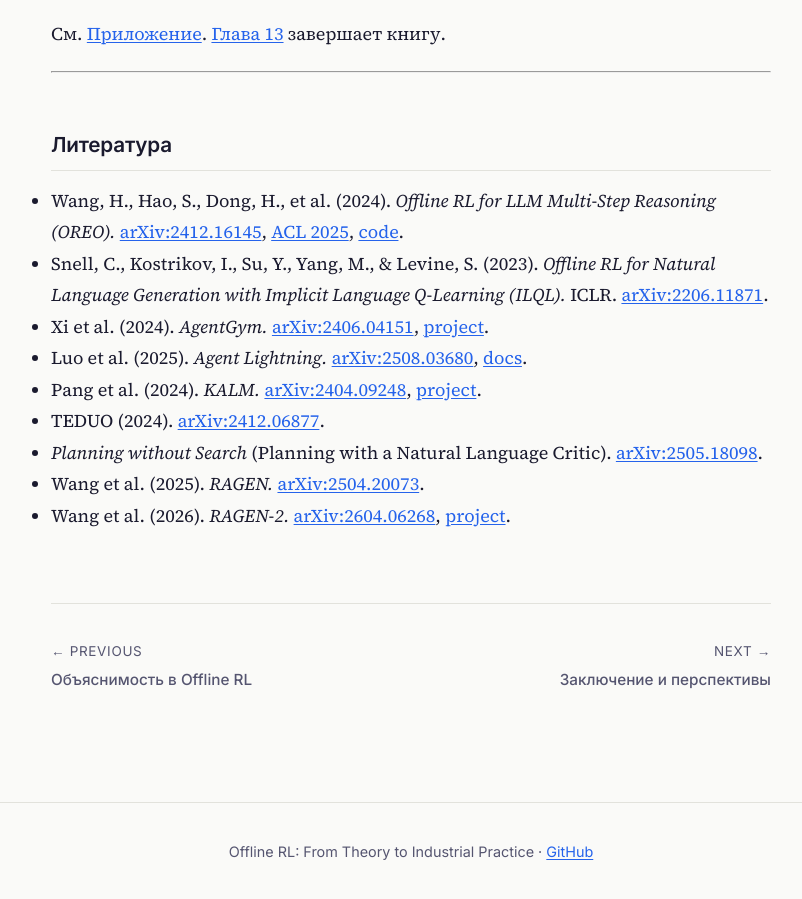
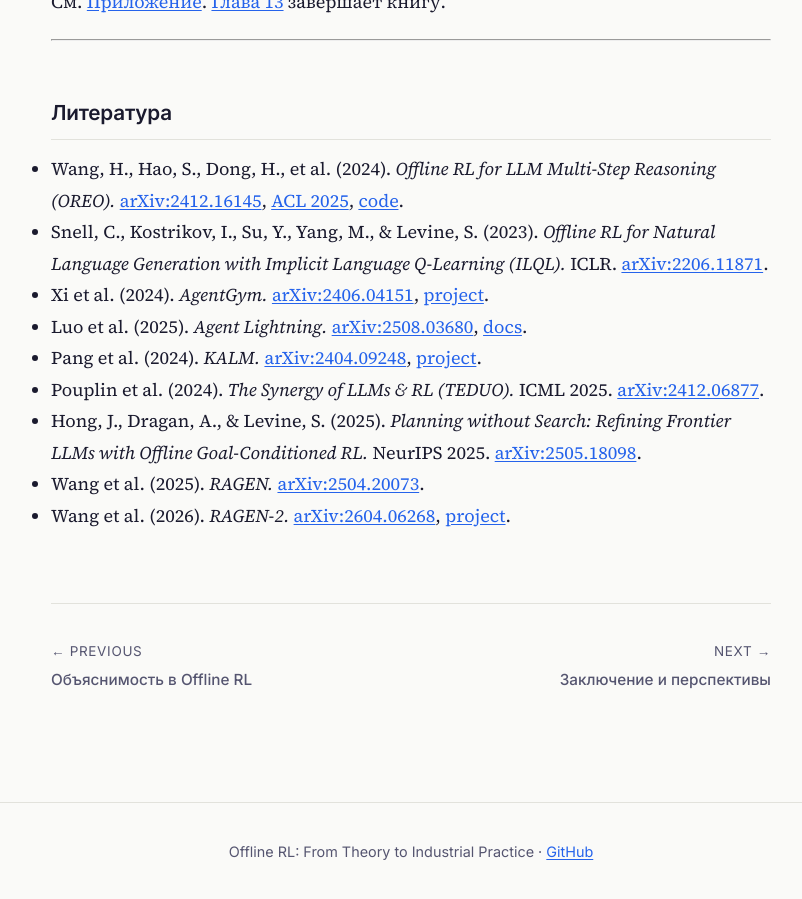
Before and after one commit to corba777/offline-rl-book, a Jekyll site: the page built from ru/chapter12.md, in a window 1280 px wide and 900 px high, scrolled down 9733 px. Shown: the whole window, without its empty margins (229-1031 px from the left). Built offline with Jekyll 4.4.1, drawn with Linux system fonts in a browser that asks for light colours; nearby versions of some CDN libraries; some of the changed text lies outside the part shown.

Commit message:
ch12: ILQL + policy-constraint row; citation authors/venues (OREO/TEDUO/PwS); DPO wording

```diff
--- a/en/chapter12.html
+++ b/en/chapter12.html
@@ -236,7 +236,7 @@
 <ol>
 <li><strong>Replay in sandbox</strong> — re-execute tool calls against cached fixtures or recorded API responses (when safe and deterministic).</li>
 <li><strong>Verifiers</strong> — unit tests, SQL result checks, retrieval precision, code execution outcomes.</li>
-<li><strong>Learned critics</strong> — FQE-style $Q(s,a)$ or goal-conditioned value models trained on logs. <em>Planning without Search</em> — <a href="https://arxiv.org/abs/2505.18098">Planning with a Natural Language Critic</a> (sometimes abbreviated PNLC or PLNC in secondary sources) — uses offline goal-conditioned values as a <strong>natural-language critic</strong> at inference without fine-tuning the base LLM.</li>
+<li><strong>Learned critics</strong> — FQE-style $Q(s,a)$ or goal-conditioned value models trained on logs. <em>Planning without Search</em> (<a href="https://arxiv.org/abs/2505.18098">Hong et al., 2025</a>) — uses offline goal-conditioned values as a <strong>natural-language critic</strong> at inference without fine-tuning the base LLM.</li>
 <li><strong>Human or A/B review</strong> — expensive but necessary for high-stakes deploy.</li>
 </ol>
 <p>Offline RL for agents fails quietly when OPE measures <strong>format quality</strong> instead of <strong>task success</strong>. Align metrics with deployment risk, as in Chapter 3’s coverage warnings.</p>
@@ -492,8 +492,8 @@
 <li>Xi et al. (2024). <em>AgentGym: Evolving LLM-based Agents across Diverse Environments.</em> <a href="https://arxiv.org/abs/2406.04151">arXiv:2406.04151</a>, <a href="https://agentgym.github.io/">project</a>.</li>
 <li>Luo et al. (2025). <em>Agent Lightning: Train ANY AI Agents with Reinforcement Learning.</em> <a href="https://arxiv.org/abs/2508.03680">arXiv:2508.03680</a>, <a href="https://microsoft.github.io/agent-lightning/latest/">docs</a>.</li>
 <li>Pang et al. (2024). <em>KALM: Knowledgeable Agents by Offline RL from LLM Rollouts.</em> <a href="https://arxiv.org/abs/2404.09248">arXiv:2404.09248</a>, <a href="https://kalmneurips2024.github.io/">project</a>.</li>
-<li>TEDUO (2024). <em>The Synergy of LLMs &amp; RL Unlocks Offline Learning of Generalizable Language-Conditioned Policies.</em> <a href="https://arxiv.org/abs/2412.06877">arXiv:2412.06877</a>.</li>
-<li><em>Planning without Search: Refining Frontier LLMs with Offline Goal-Conditioned RL</em> (Planning with a Natural Language Critic). <a href="https://arxiv.org/abs/2505.18098">arXiv:2505.18098</a>.</li>
+<li>Pouplin, T., Kobalczyk, K., Sun, H., &amp; van der Schaar, M. (2024). <em>The Synergy of LLMs &amp; RL Unlocks Offline Learning of Generalizable Language-Conditioned Policies (TEDUO).</em> ICML 2025. <a href="https://arxiv.org/abs/2412.06877">arXiv:2412.06877</a>.</li>
+<li>Hong, J., Dragan, A., &amp; Levine, S. (2025). <em>Planning without Search: Refining Frontier LLMs with Offline Goal-Conditioned RL.</em> NeurIPS 2025. <a href="https://arxiv.org/abs/2505.18098">arXiv:2505.18098</a>.</li>
 <li>Wang et al. (2025). <em>RAGEN: Understanding Self-Evolution in LLM Agents via Multi-Turn RL.</em> <a href="https://arxiv.org/abs/2504.20073">arXiv:2504.20073</a>.</li>
 <li>Wang et al. (2026). <em>RAGEN-2: Reasoning Collapse in Agentic RL.</em> <a href="https://arxiv.org/abs/2604.06268">arXiv:2604.06268</a>, <a href="https://ragen-ai.github.io/v2/">project</a>.</li>
 </ul></main>
--- a/ru/chapter12.html
+++ b/ru/chapter12.html
@@ -222,7 +222,7 @@
 <ol>
 <li><strong>Replay в sandbox</strong> — cached fixtures, recorded API responses.</li>
 <li><strong>Verifiers</strong> — unit tests, SQL, retrieval, code execution.</li>
-<li><strong>Learned critics</strong> — FQE-style или goal-conditioned values. <em>Planning without Search</em> — <a href="https://arxiv.org/abs/2505.18098">Planning with a Natural Language Critic</a> (в secondary sources иногда PNLC или PLNC) — natural-language critic без fine-tuning base LLM.</li>
+<li><strong>Learned critics</strong> — FQE-style или goal-conditioned values. <em>Planning without Search</em> (<a href="https://arxiv.org/abs/2505.18098">Hong et al., 2025</a>) — natural-language critic без fine-tuning base LLM.</li>
 <li><strong>Human / A/B review</strong> — при высоком deploy risk.</li>
 </ol>
 <hr />
@@ -346,8 +346,8 @@
 <li>Xi et al. (2024). <em>AgentGym.</em> <a href="https://arxiv.org/abs/2406.04151">arXiv:2406.04151</a>, <a href="https://agentgym.github.io/">project</a>.</li>
 <li>Luo et al. (2025). <em>Agent Lightning.</em> <a href="https://arxiv.org/abs/2508.03680">arXiv:2508.03680</a>, <a href="https://microsoft.github.io/agent-lightning/latest/">docs</a>.</li>
 <li>Pang et al. (2024). <em>KALM.</em> <a href="https://arxiv.org/abs/2404.09248">arXiv:2404.09248</a>, <a href="https://kalmneurips2024.github.io/">project</a>.</li>
-<li>TEDUO (2024). <a href="https://arxiv.org/abs/2412.06877">arXiv:2412.06877</a>.</li>
-<li><em>Planning without Search</em> (Planning with a Natural Language Critic). <a href="https://arxiv.org/abs/2505.18098">arXiv:2505.18098</a>.</li>
+<li>Pouplin et al. (2024). <em>The Synergy of LLMs &amp; RL (TEDUO).</em> ICML 2025. <a href="https://arxiv.org/abs/2412.06877">arXiv:2412.06877</a>.</li>
+<li>Hong, J., Dragan, A., &amp; Levine, S. (2025). <em>Planning without Search: Refining Frontier LLMs with Offline Goal-Conditioned RL.</em> NeurIPS 2025. <a href="https://arxiv.org/abs/2505.18098">arXiv:2505.18098</a>.</li>
 <li>Wang et al. (2025). <em>RAGEN.</em> <a href="https://arxiv.org/abs/2504.20073">arXiv:2504.20073</a>.</li>
 <li>Wang et al. (2026). <em>RAGEN-2.</em> <a href="https://arxiv.org/abs/2604.06268">arXiv:2604.06268</a>, <a href="https://ragen-ai.github.io/v2/">project</a>.</li>
 </ul></main>
--- a/ru/chapter12.md
+++ b/ru/chapter12.md
@@ -138,7 +138,7 @@
 
 1. **Replay в sandbox** — cached fixtures, recorded API responses.
 2. **Verifiers** — unit tests, SQL, retrieval, code execution.
-3. **Learned critics** — FQE-style или goal-conditioned values. *Planning without Search* — [Planning with a Natural Language Critic](https://arxiv.org/abs/2505.18098) (в secondary sources иногда PNLC или PLNC) — natural-language critic без fine-tuning base LLM.
+3. **Learned critics** — FQE-style или goal-conditioned values. *Planning without Search* ([Hong et al., 2025](https://arxiv.org/abs/2505.18098)) — natural-language critic без fine-tuning base LLM.
 4. **Human / A/B review** — при высоком deploy risk.
 
 ---
@@ -260,7 +260,7 @@
 - Xi et al. (2024). *AgentGym.* [arXiv:2406.04151](https://arxiv.org/abs/2406.04151), [project](https://agentgym.github.io/).
 - Luo et al. (2025). *Agent Lightning.* [arXiv:2508.03680](https://arxiv.org/abs/2508.03680), [docs](https://microsoft.github.io/agent-lightning/latest/).
 - Pang et al. (2024). *KALM.* [arXiv:2404.09248](https://arxiv.org/abs/2404.09248), [project](https://kalmneurips2024.github.io/).
-- TEDUO (2024). [arXiv:2412.06877](https://arxiv.org/abs/2412.06877).
-- *Planning without Search* (Planning with a Natural Language Critic). [arXiv:2505.18098](https://arxiv.org/abs/2505.18098).
+- Pouplin et al. (2024). *The Synergy of LLMs & RL (TEDUO).* ICML 2025. [arXiv:2412.06877](https://arxiv.org/abs/2412.06877).
+- Hong, J., Dragan, A., & Levine, S. (2025). *Planning without Search: Refining Frontier LLMs with Offline Goal-Conditioned RL.* NeurIPS 2025. [arXiv:2505.18098](https://arxiv.org/abs/2505.18098).
 - Wang et al. (2025). *RAGEN.* [arXiv:2504.20073](https://arxiv.org/abs/2504.20073).
 - Wang et al. (2026). *RAGEN-2.* [arXiv:2604.06268](https://arxiv.org/abs/2604.06268), [project](https://ragen-ai.github.io/v2/).
```
Also changed, not shown: en/chapter12.md (+3 -3 lines).
